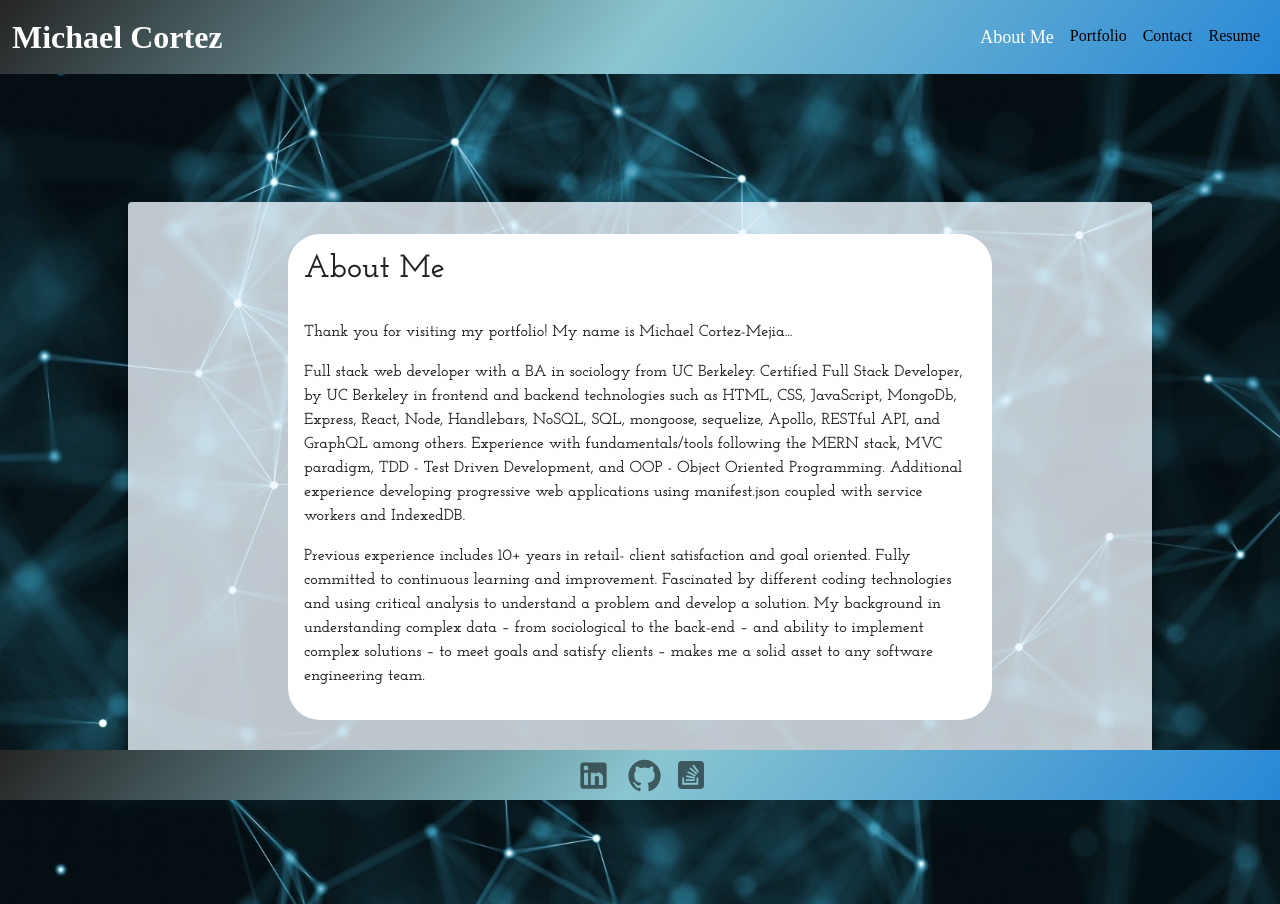
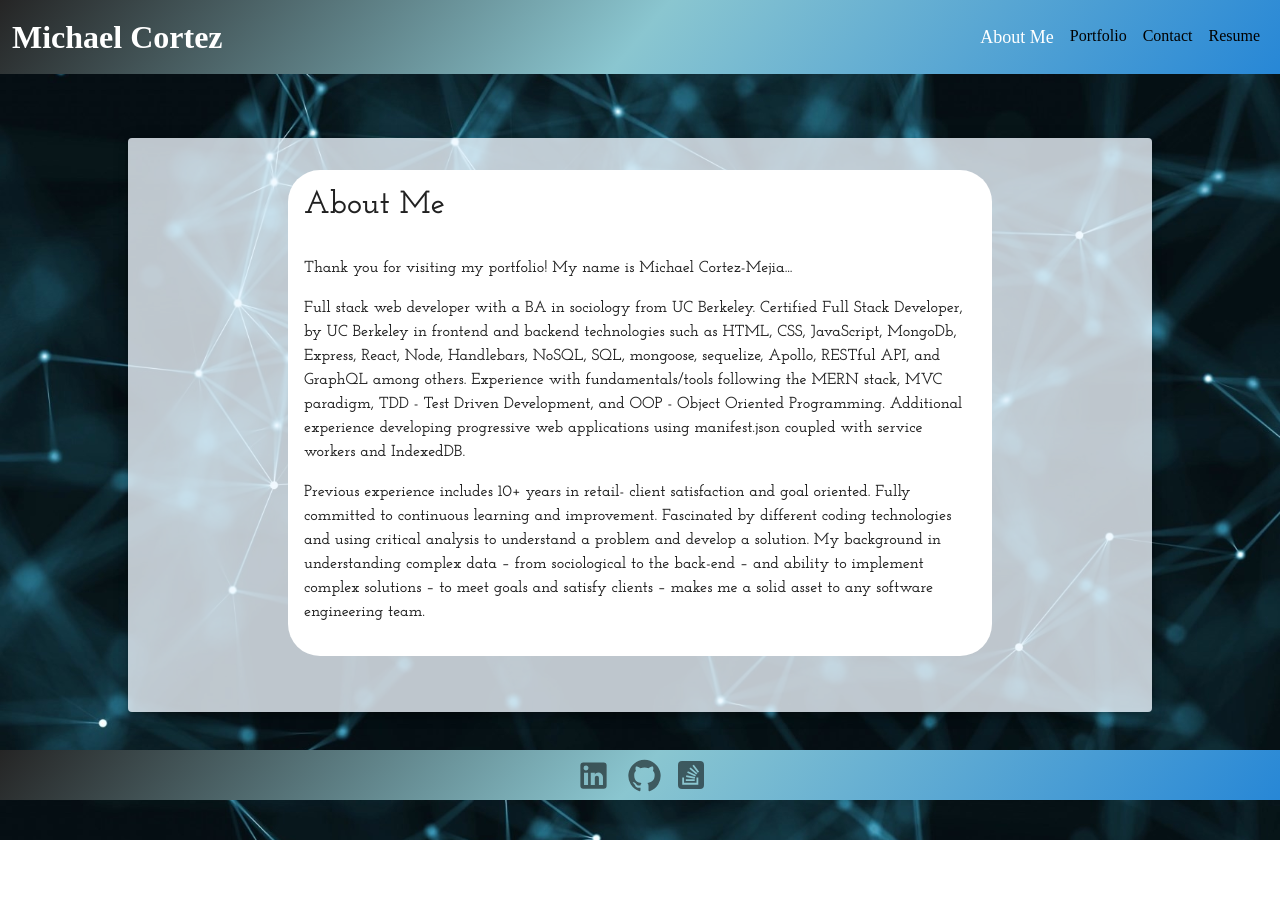
Before and after one commit to MCORTEZM1/Professional_Portfolio, a React (Create React App) app: page / in a window 1280 px wide. After the commit the page ends 840 px from the top, so only its background shows below. Built offline with nearby package versions, Linux system fonts and the light colour scheme; a web font is replaced by a local one.

Commit message:
fix recent update for margin on about container

```diff
--- a/src/components/About/style.css
+++ b/src/components/About/style.css
@@ -3,9 +3,7 @@
 #about-container {
   overflow-y: visible;
   background-color: rgba(240, 248, 255, 0.788);
-  margin: 10% 10%;
-  position: relative;
-  top: 1%;
+  margin: 5% 10% 10% 10%;
 }
 
 #about-me {
```
